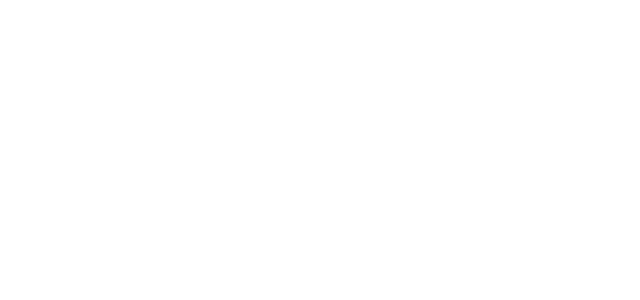
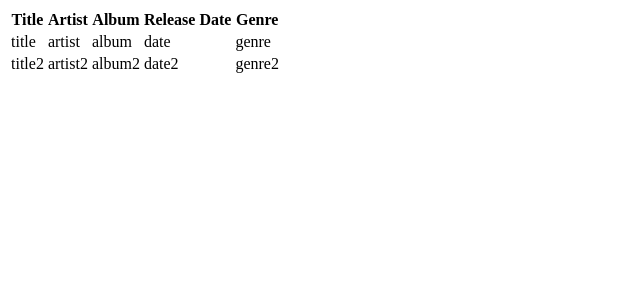
Before and after one commit to brennadettlaff/react_music_library, a React (Create React App) app: page / in a window 1280 px wide. Shown: the top 300 px of the page, without its empty margins (0-640 px from the left). Built offline with nearby package versions, Linux system fonts and the light colour scheme.

Commit message:
added display music component and instantiated component on app

```diff
--- a/src/App.js
+++ b/src/App.js
@@ -1,8 +1,13 @@
+import React, { useState } from 'react';
+import DisplayMusic from './Components/DisplayMusic/DisplayMusic';
 
 function App() {
+
+  const [entries, setMusic] = useState([{title: 'title', artist: 'artist', album:'album', release_date:'date', genre: 'genre'}, {title: 'title2', artist: 'artist2', album:'album2', release_date:'date2', genre: 'genre2'}])
+
   return (
     <div>
-
+      <DisplayMusic parentEntries={entries} />
     </div>
   );
 }
--- a/src/Components/DisplayMusic/DisplayMusic.jsx
+++ b/src/Components/DisplayMusic/DisplayMusic.jsx
@@ -0,0 +1,32 @@
+import React from 'react';
+
+const DisplayMusic = (props) => {
+    return (
+        <table>
+            <thead>
+            <tr>
+                <th>Title</th>
+                <th>Artist</th>
+                <th>Album</th>
+                <th>Release Date</th>
+                <th>Genre</th>
+            </tr>
+            </thead>
+            <tbody>
+            {props.parentEntries.map((entry) => {
+                return (
+                <tr>
+                    <td>{entry.title}</td>
+                    <td>{entry.artist}</td>
+                    <td>{entry.album}</td>
+                    <td>{entry.release_date}</td>
+                    <td>{entry.genre}</td>
+                </tr>
+                )
+            })}
+            </tbody>
+        </table>
+     );
+}
+
+export default DisplayMusic;
--- a/src/index.js
+++ b/src/index.js
@@ -3,8 +3,4 @@
 import App from './App';
 
 const root = ReactDOM.createRoot(document.getElementById('root'));
-root.render(
-  <React.StrictMode>
-    <App />
-  </React.StrictMode>
-);
+root.render(<App />);
```
